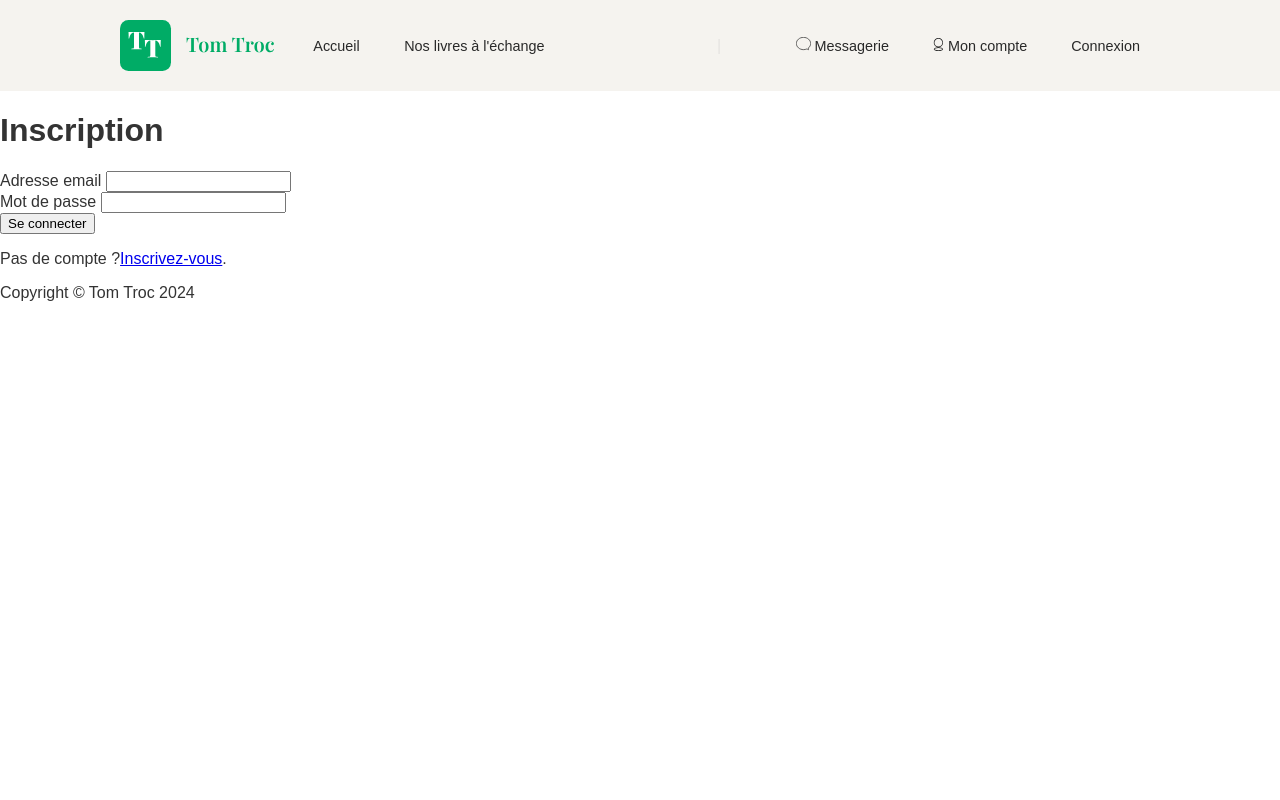
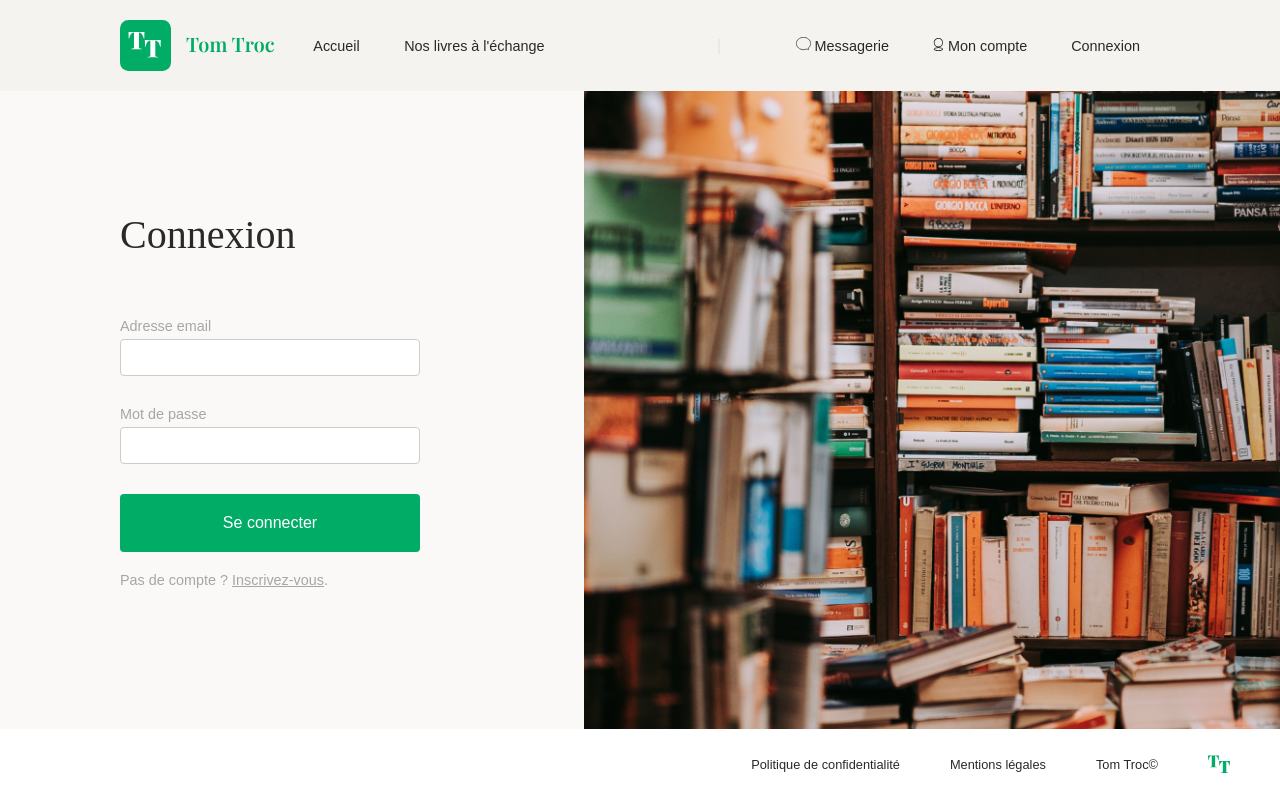
Before and after one commit to nihco2/TomTroc, a PHP site: page /index.php?action=signin in a window 1280 px wide. Run offline with PHP 8.4, Linux system fonts and the light colour scheme.

Commit message:
add:connexion form and footer

```diff
--- a/css/style.css
+++ b/css/style.css
@@ -1,17 +1,45 @@
+:root {
+    --primary-color: #292929;
+    --secondary-color: #A6A6A6;
+    --background-color: #FAF9F7;
+    --header-background: #F5F3EF;
+    --cta-color: #00AC66;
+}
+
+html, body {
+    height: 100%;
+}
+
 body {
     font-family: Arial, sans-serif;
     margin: 0;
     padding: 0;
     background-color: #FFFFFF;
     color: #333333;
+    display: flex;
+    flex-direction: column;
 }
 
 .header{
-    background-color: #F5F3EF;
+    background-color: var(--header-background);
     padding: 20px 120px;
     display: grid;
     grid-template-columns: 1fr 5fr;
     align-items: center;
+}
+
+.footer {
+    padding: 15px 50px;
+    text-align: center;
+    font-size: .8em;
+    color: var(--primary-color);
+    display: flex;
+    justify-content: flex-end;
+}
+
+.footer p {
+    color: var(--primary-color);
+    margin-right: 50px;
 }
 
 .nav {
@@ -22,13 +50,80 @@ body {
 
 .nav a {
     text-decoration: none;
-    color: #292929;
+    color: var(--primary-color);
     font-size: .9em;
     margin: 0 20px;
 }
 
 .nav .divider{
-    color: #A6A6A6;
+    color: var(--secondary-color);
     margin-right: 50px;
     opacity: 0.2;
 }
+
+.mainContainer {
+    flex-grow: 1;
+    padding: 0px 0px 0px 120px;
+    background-color: var(--background-color);
+}
+
+.mainTitle {
+    display: inline-block;
+    font-family: 'Playfair Display', serif;
+    font-size: 2.5em;
+    margin-bottom: 10px;
+    margin-top: 120px;
+    color: var(--primary-color);
+    font-weight: 400;
+}
+
+.connexionImg {
+    background-image: url('../img/connexion.png');
+    width: 60%;
+    height: 100%;
+    background-size: cover;
+    float: right;
+}
+
+.connexionForm {
+    margin-top: 50px;
+    width: 300px;
+}
+
+.connexionForm label {
+    display: block;
+    margin-bottom: 5px;
+    color: var(--secondary-color);
+    font-size: .9em;
+}
+
+.connexionForm input{
+    width: 100%;
+    padding: 10px;
+    margin-bottom: 30px;
+    border: 1px solid #CCCCCC;
+    border-radius: 4px;
+    box-sizing: border-box;
+}
+
+.connexionForm button {
+    width: 100%;
+    padding: 20px;
+    background-color: var(--cta-color);
+    color: #FFFFFF;
+    border: none;
+    border-radius: 4px;
+    cursor: pointer;
+    font-size: 1em;
+}
+
+.connexionForm + p {
+    margin-top: 20px;
+    font-size: .9em;
+    color: var(--secondary-color);
+}
+
+.connexionForm + p a {
+    color: var(--secondary-color);
+    text-decoration: underline;
+}
--- a/views/templates/main.php
+++ b/views/templates/main.php
@@ -37,10 +37,13 @@
         </nav>
     </header>
 
-    <main>
+    <main class="mainContainer">
         <?= $content /* Ici est affiché le contenu réel de la page. */ ?>
     </main>
 
-    <footer>
-        <p>Copyright © Tom Troc 2024</p>
+    <footer class="footer">
+        <p>Politique de confidentialité</p>
+        <p>Mentions légales</p>
+        <p>Tom Troc©</p>
+        <img src="img/logo-footer.svg" alt="Logo Tom Troc" class="footerLogo">
     </footer>
--- a/views/templates/signin.php
+++ b/views/templates/signin.php
@@ -1,5 +1,6 @@
-<h1>Inscription</h1>
-<form action="index.php?action=login" method="post">
+<h1 class="mainTitle">Connexion</h1>
+<div class="connexionImg"></div>
+<form action="index.php?action=login" method="post" class="connexionForm">
     <div>
         <label for="email">Adresse email</label>
         <input type="email" id="email" name="email" required>
@@ -12,4 +13,4 @@
         <button type="submit">Se connecter</button>
     </div>
 </form>
-<p>Pas de compte ?<a href="index.php?action=signup">Inscrivez-vous</a>.</p>
+<p>Pas de compte ? <a href="index.php?action=signup">Inscrivez-vous</a>.</p>
--- a/views/templates/signup.php
+++ b/views/templates/signup.php
@@ -1,5 +1,6 @@
-<form action="index.php?action=create" method="POST">
-<h1>Inscription</h1>
+<h1 class="mainTitle">Inscription</h1>
+<div class="connexionImg"></div>
+<form action="index.php?action=create" method="POST" class="connexionForm">
     <div>
         <label for="username">Pseudo</label>
         <input type="text" id="username" name="username" required>
```
Also changed, not shown: img/connexion.png (added), img/logo-footer.svg (added).
